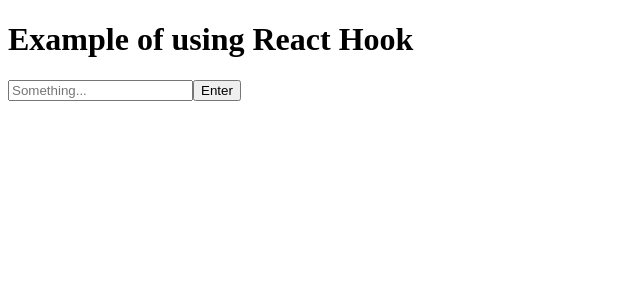
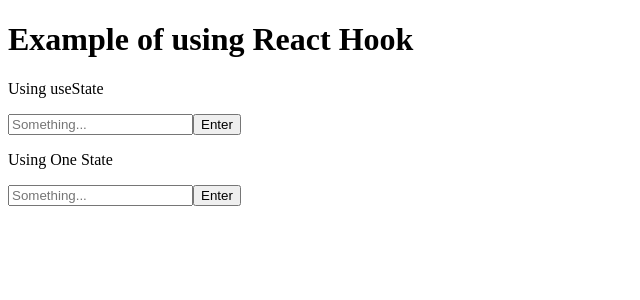
Before and after one commit to webroyit/9dfjza-ReactHook, a React (Create React App) app: page / in a window 1280 px wide. Shown: the top 300 px of the page, without its empty margins (0-640 px from the left). Built offline with nearby package versions, Linux system fonts and the light colour scheme.

Commit message:
Example of using useState that hold object

```diff
--- a/src/App.js
+++ b/src/App.js
@@ -1,6 +1,7 @@
 import React, { Component } from 'react';
 
 import Start from './parts/Start';
+import SingleState from './parts/SingleState';
 
 class App extends Component {
   render() {
@@ -8,6 +9,7 @@
       <div className="App">
         <h1>Example of using React Hook</h1>
         <Start />
+        <SingleState />
       </div>
     );
   }
--- /dev/null
+++ b/src/parts/SingleState.js
@@ -0,0 +1,33 @@
+import React, { useState } from 'react';
+
+const oneState = props => {
+    // this does not merge the state
+    const [textState, setTextState] = useState({textInfor: '', listOfText: []});
+
+    const changeInput = (e) => {
+        // must set the each properties to something because it will be set to null
+        setTextState({textInfor: e.target.value, listOfText: textState.listOfText});
+    };
+
+    const addTextToList = () => {
+        setTextState({textInfor: textState.textInfor, listOfText: textState.listOfText.concat(textState.textInfor)});
+    }
+
+    return <React.Fragment>
+        <p>Using One State</p>
+        <input
+            type="text"
+            placeholder="Something..."
+            onChange={ changeInput }
+            value={ textState.textInfor } />
+        <button type="button" onClick={ addTextToList }>Enter</button>
+
+        <ul>
+            { textState.listOfText.map(item => (
+                <li key={ item }>{ item } </li>
+            )) }
+        </ul>
+    </React.Fragment>
+};
+
+export default oneState;
--- a/src/parts/Start.js
+++ b/src/parts/Start.js
@@ -22,6 +22,7 @@
 
     // <React.Fragment> is top level sibling elements
     return <React.Fragment>
+        <p>Using useState</p>
         <input
             type="text"
             placeholder="Something..."
```
